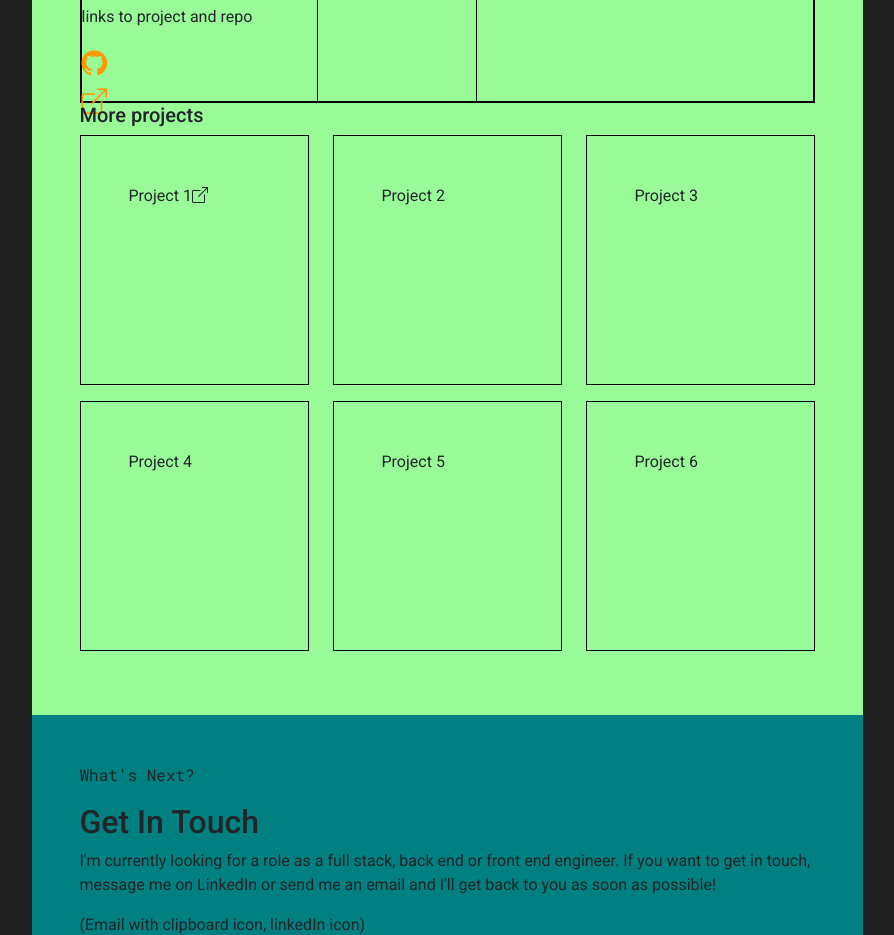
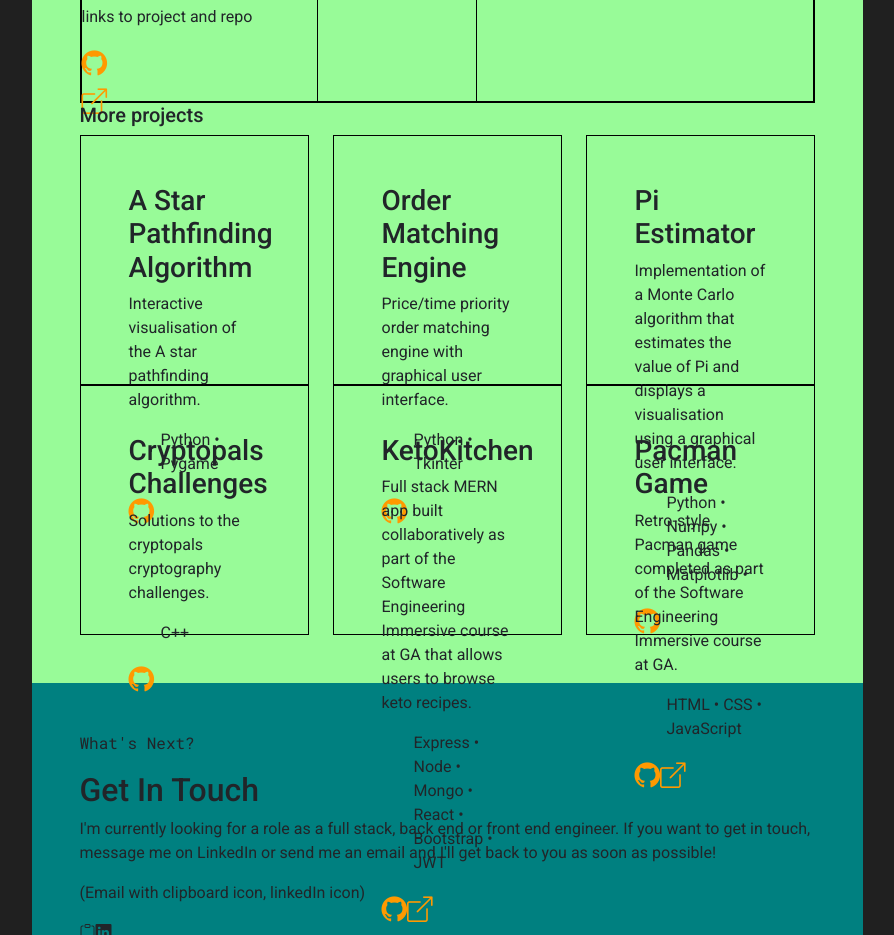
Before and after one commit to tigeryant/tigeryant.github.io, a React (Create React App) app in the folder client/: page / in a window 1280 px wide. Shown: the part 2500-3435 px from the top of the page, without its empty margins (193-1087 px from the left). Built offline with nearby package versions, Linux system fonts and the light colour scheme.

Commit message:
added all content to 'more projects' section

```diff
--- a/client/src/components/projects-children/MoreProjects.js
+++ b/client/src/components/projects-children/MoreProjects.js
@@ -4,22 +4,78 @@ function MoreProjects() {
       <h5>More projects</h5>
       <div className="row">
         <div className="col-md-6 col-lg-4">
-          <p className="project-card p-5">Project 1<i className="bi bi-box-arrow-up-right"></i></p>
+          <div className="project-card p-5">
+            <h3>A Star Pathfinding Algorithm</h3>
+            <p>Interactive visualisation of the A star pathfinding algorithm.</p>
+            <ul>
+              <li style={{ display: 'inline' }}>Python &#8226; </li>
+              <li style={{ display: 'inline' }}>Pygame</li>
+            </ul>
+            <a href="https://github.com/tigeryant/a-star-pathfinding-algorithm" className="icon-link"><i className="bi bi-github" target="_blank" rel="noreferrer"></i></a>
+          </div>
         </div>
         <div className="col-md-6 col-lg-4">
-          <p className="project-card p-5">Project 2</p>
+          <div className="project-card p-5">
+            <h3>Order Matching Engine</h3>
+            <p>Price/time priority order matching engine with graphical user interface.</p>
+            <ul>
+              <li style={{ display: 'inline' }}>Python &#8226; </li>
+              <li style={{ display: 'inline' }}>Tkinter</li>
+            </ul>
+            <a href="https://github.com/tigeryant/order-matching-engine" className="icon-link"><i className="bi bi-github" target="_blank" rel="noreferrer"></i></a>
+          </div>
         </div>
         <div className="col-md-6 col-lg-4">
-          <p className="project-card p-5">Project 3</p>
+          <div className="project-card p-5">
+            <h3>Pi Estimator</h3>
+            <p>Implementation of a Monte Carlo algorithm that estimates the value of Pi and displays a visualisation using a graphical user interface.</p>
+            <ul>
+              <li style={{ display: 'inline' }}>Python &#8226; </li>
+              <li style={{ display: 'inline' }}>Numpy &#8226; </li>
+              <li style={{ display: 'inline' }}>Pandas &#8226; </li>
+              <li style={{ display: 'inline' }}>Matplotlib &#8226; </li>
+            </ul>
+            <a href="https://github.com/tigeryant/pi-estimator" className="icon-link"><i className="bi bi-github" target="_blank" rel="noreferrer"></i></a>
+          </div>
         </div>
         <div className="col-md-6 col-lg-4">
-          <p className="project-card p-5">Project 4</p>
+          <div className="project-card p-5">
+            <h3>Cryptopals Challenges</h3>
+            <p>Solutions to the cryptopals cryptography challenges.</p>
+            <ul>
+              <li style={{ display: 'inline' }}>C++</li>
+            </ul>
+            <a href="https://github.com/tigeryant/cryptopals-challenges" className="icon-link"><i className="bi bi-github" target="_blank" rel="noreferrer"></i></a>
+          </div>
         </div>
         <div className="col-md-6 col-lg-4">
-          <p className="project-card p-5">Project 5</p>
+          <div className="project-card p-5">
+            <h3>KetoKitchen</h3>
+            <p>Full stack MERN app built collaboratively as part of the Software Engineering Immersive course at GA that allows users to browse keto recipes.</p>
+            <ul>
+              <li style={{ display: 'inline' }}>Express &#8226; </li>
+              <li style={{ display: 'inline' }}>Node &#8226; </li>
+              <li style={{ display: 'inline' }}>Mongo &#8226; </li>
+              <li style={{ display: 'inline' }}>React &#8226; </li>
+              <li style={{ display: 'inline' }}>Bootstrap &#8226; </li>
+              <li style={{ display: 'inline' }}>JWT</li>
+            </ul>
+            <a href="https://github.com/tigeryant/sei-project-three-be" className="icon-link"><i className="bi bi-github" target="_blank" rel="noreferrer"></i></a>
+            <a href="https://ketokitchen-proj-three-sei.netlify.app/" className="icon-link"><i className="bi bi-box-arrow-up-right" target="_blank" rel="noreferrer"></i></a>
+          </div>
         </div>
         <div className="col-md-6 col-lg-4">
-          <p className="project-card p-5">Project 6</p>
+          <div className="project-card p-5">
+            <h3>Pacman Game</h3>
+            <p>Retro-style Pacman game completed as part of the Software Engineering Immersive course at GA.</p>
+            <ul>
+              <li style={{ display: 'inline' }}>HTML &#8226; </li>
+              <li style={{ display: 'inline' }}>CSS &#8226; </li>
+              <li style={{ display: 'inline' }}>JavaScript</li>
+            </ul>
+            <a href="https://github.com/tigeryant/sei-project-one" className="icon-link"><i className="bi bi-github" target="_blank" rel="noreferrer"></i></a>
+            <a href="https://tigeryant.github.io/sei-project-one/" className="icon-link"><i className="bi bi-box-arrow-up-right" target="_blank" rel="noreferrer"></i></a>
+          </div>
         </div>
       </div>
     </section>
```
